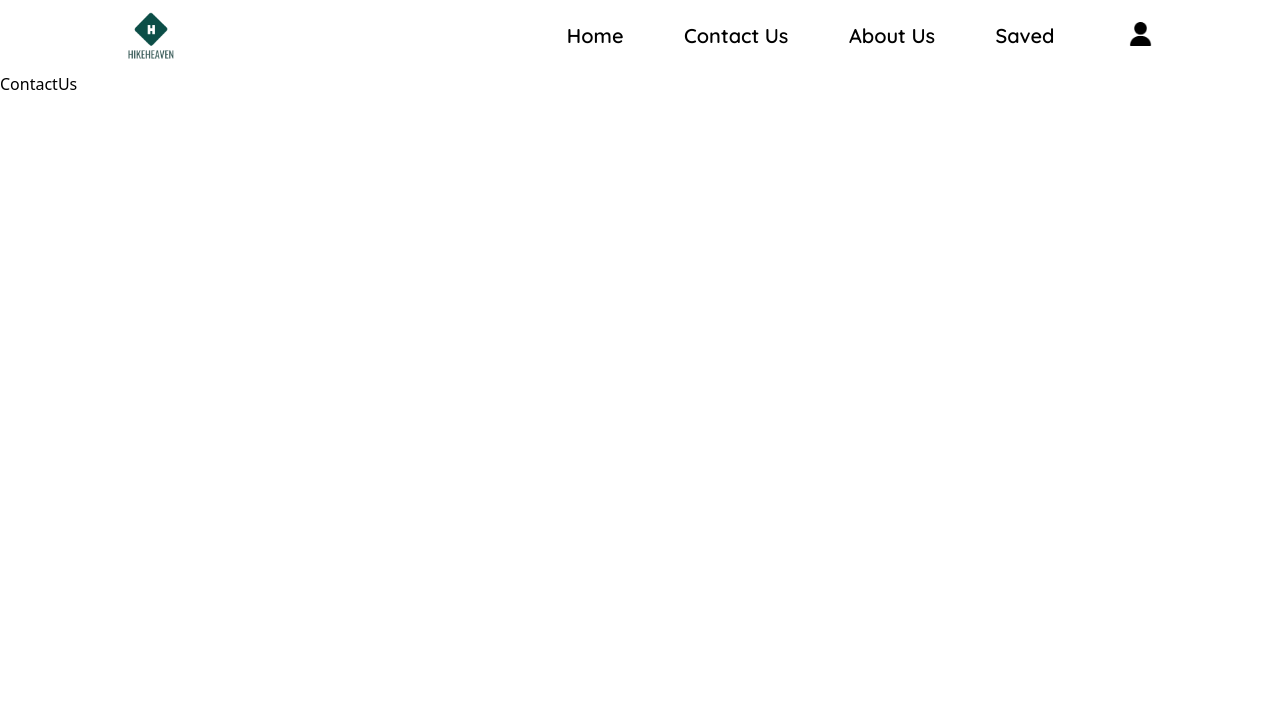
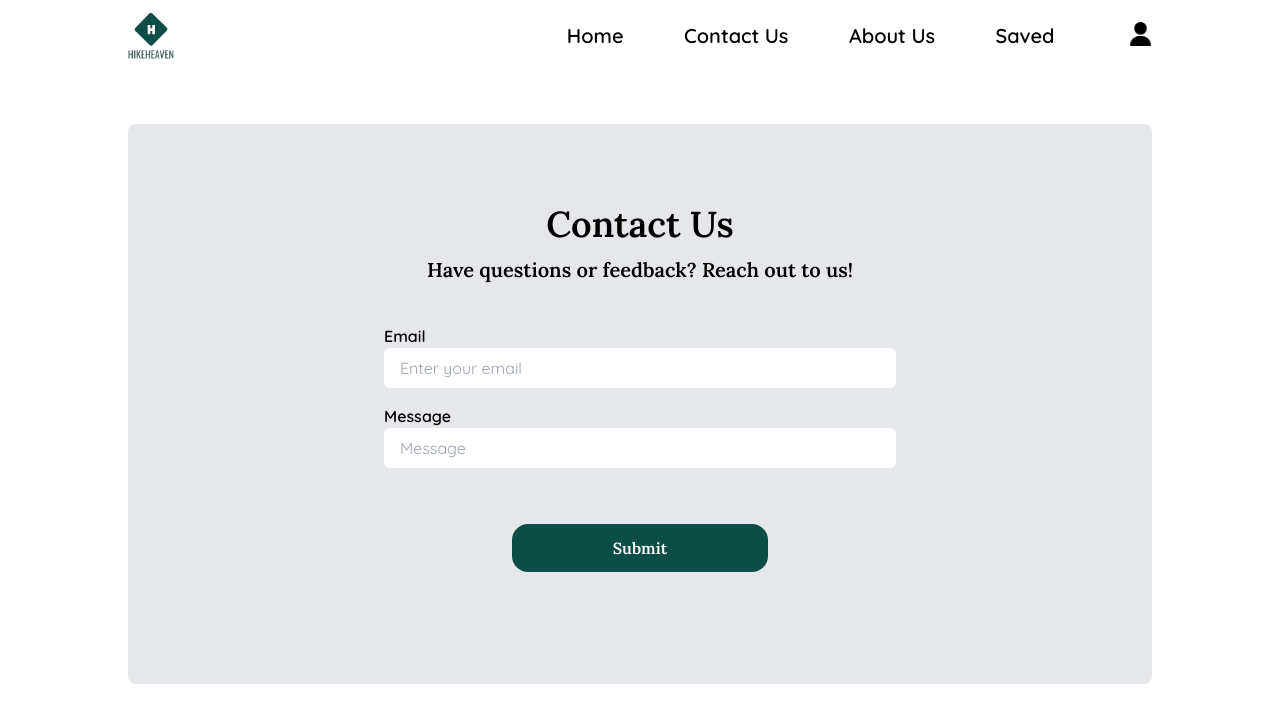
Before and after one commit to sunilshrestha07/HikerHeven, a React (Vite) app in the folder client/: page /contact in a window 1280 px wide. Shown: the top 722 px of the page. Built offline with nearby package versions, Linux system fonts and the light colour scheme.

Commit message:
made contact us page

```diff
--- a/client/package.json
+++ b/client/package.json
@@ -10,6 +10,8 @@
     "preview": "vite preview"
   },
   "dependencies": {
+    "@emailjs/browser": "^4.3.3",
+    "axios": "^1.7.2",
     "embla-carousel-autoplay": "^8.1.3",
     "embla-carousel-react": "^8.1.3",
     "react": "^18.2.0",
--- a/client/src/pages/ContactUs.tsx
+++ b/client/src/pages/ContactUs.tsx
@@ -1,5 +1,58 @@
+import React, { useState } from "react";
+import { paddingSize } from "../declareSize";
+
+interface messageState{
+  email?:string,
+  message?:string
+}
 export default function ContactUs() {
+  const [message,setMessage] = useState<messageState>({})
+    const handelMessage = (e:React.ChangeEvent<HTMLInputElement>) =>{
+    setMessage({...message,[e.target.id]:e.target.value})
+  }
+  //handeling mail submittion
+  const handelSubmit = (e: React.FormEvent<HTMLFormElement>) => {
+    e.preventDefault();
+    console.log('Form submitted',message)
+  };
+
+
   return (
-    <div>ContactUs</div>
+    <>
+      <div className={`${paddingSize}`}>
+        <div className=" flex flex-col justify-center items-center bg-gray-200 rounded-lg gap-10 pt-20 pb-28 mt-10">
+          <div className=" font-Lora flex flex-col gap-3 justify-center items-center">
+            <p className=" text-2xl sm:text-4xl font-semibold">Contact Us</p>
+            <p className=" text-sm sm:text-xl font-semibold">Have questions or feedback? Reach out to us!</p>
+          </div>
+          <div className="sm:w-1/2">
+            <form className="w-full flex flex-col gap-4 font-Quicksand" onSubmit={handelSubmit}>
+
+                <div className=" flex flex-col ">
+                  <label  className=" text-sm sm:text-base font-semibold">Email</label>
+                  <input
+                  className=" py-2 rounded-md px-4"
+                  type="email" name="" id="email"
+                  placeholder="Enter your email"
+                  onChange={handelMessage} />
+                </div>
+
+                <div className=" flex flex-col">
+                  <label  className=" text-sm sm:text-base font-semibold">Message</label>
+                  <input
+                  className=" py-2 rounded-md px-4"
+                  type="text" name="" id="message"
+                  placeholder="Message"
+                  onChange={handelMessage} />
+                </div>
+
+                <div className=" flex justify-center mt-10">
+                  <button className=" px-6 py-3 font-Lora font-semibold w-1/2 rounded-2xl bg-darkGreen text-white">Submit</button>
+                </div>
+            </form>
+          </div>
+        </div>
+      </div>
+    </>
   )
 }
```
Also changed, not shown: 1 other file (tests, documents, lock files or other folders).
